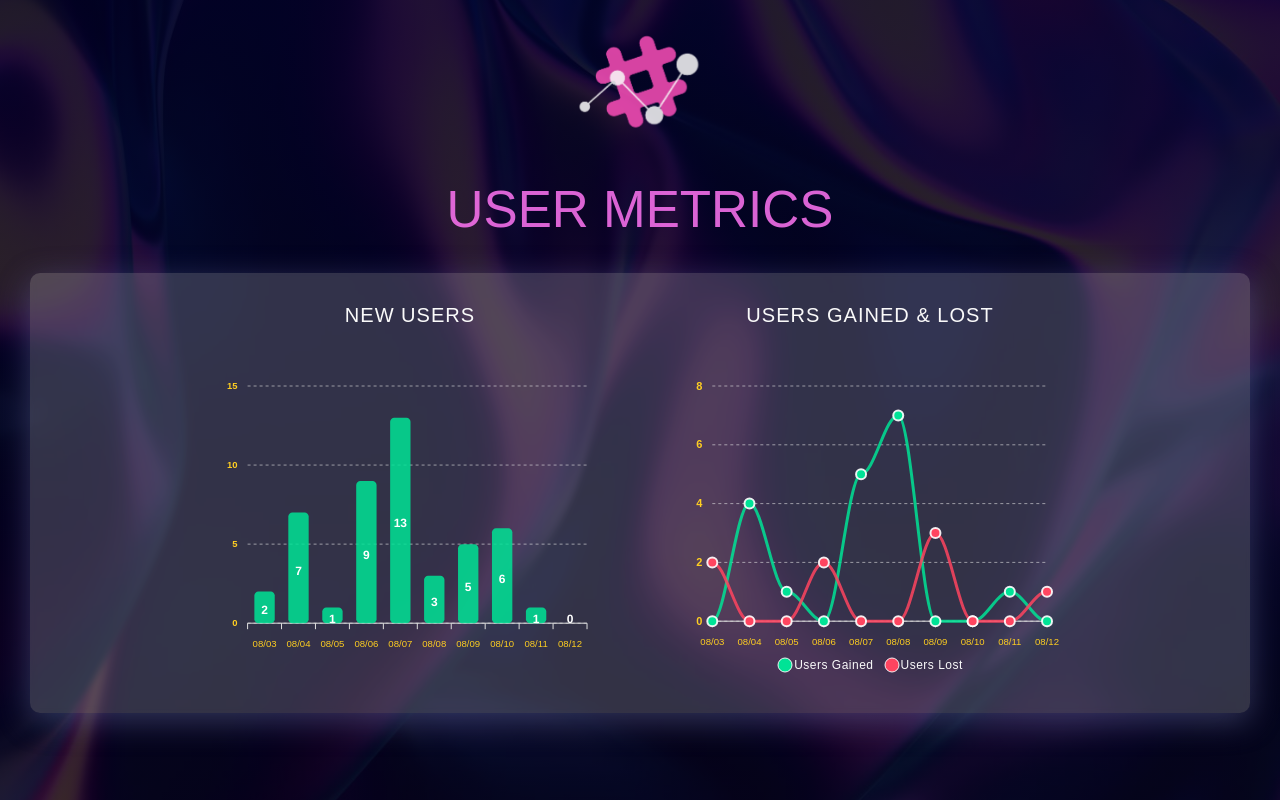
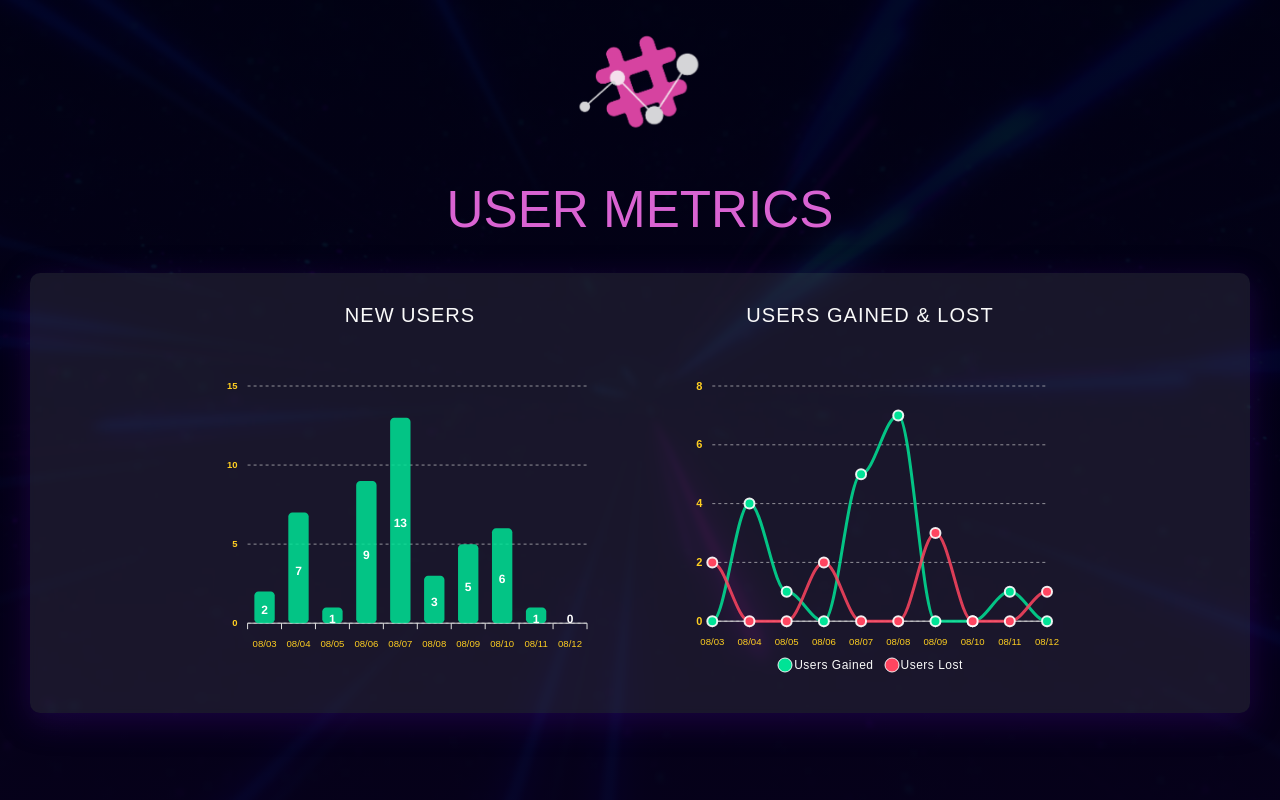
Before and after one commit to alissatroiano/Trend-Tracker, a React (Vite) app: page / in a window 1280 px wide. Built offline with nearby package versions, Linux system fonts and the light colour scheme; a web font is replaced by a local one.

Commit message:
Darken glassmorphism effect

```diff
--- a/src/components/App/App.css
+++ b/src/components/App/App.css
@@ -58,8 +58,8 @@ tspan {
 
 .chart-row {
   margin: 20px;
-   background: rgba(255, 255, 255, 0.168);
-  box-shadow: 0 8px 32px 0 rgba(131, 135, 197, 0.37);
+   background: rgba(255, 255, 255, 0.085);
+  box-shadow: 0 8px 32px 0 rgba(66, 11, 138, 0.364);
   backdrop-filter: blur(3px);
   -webkit-backdrop-filter: blur(4px); /* For Safari compatibility */
   border-radius: 10px;
@@ -135,7 +135,6 @@ tspan {
   }
   .chart-row {
   margin: 30px;
-   background: rgba(255, 255, 255, 0.19);
-    -webkit-backdrop-filter: blur(4px); /* For Safari compatibility */
+    -webkitb-ackdrop-filter: blur(4px); /* For Safari compatibility */
   }
 }
--- a/src/index.css
+++ b/src/index.css
@@ -23,7 +23,7 @@ a:hover {
 body {
   margin: 0px auto;
   max-width: 100%;
-  background: linear-gradient(rgba(2, 1, 36, 0.873), rgba(6, 0, 25, 0.796)), url('/abstract-bg.jpg') no-repeat center center;
+  background: linear-gradient(rgba(1, 0, 18, 0.91), rgba(6, 0, 25, 0.932)), url('/bg-img.jpg') no-repeat center center;
   min-height: 100vh;
   background-size: cover;
   background-repeat: no-repeat;
```
Also changed, not shown: public/bg-img.jpg (renamed from src/assets/bg-img.jpg).
